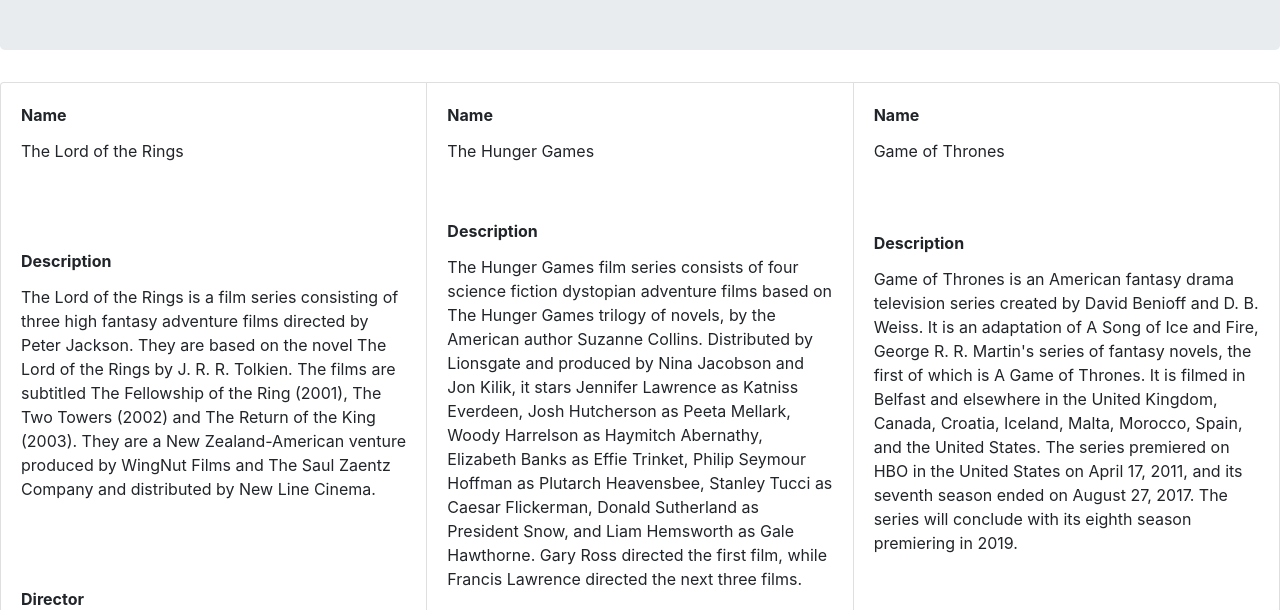
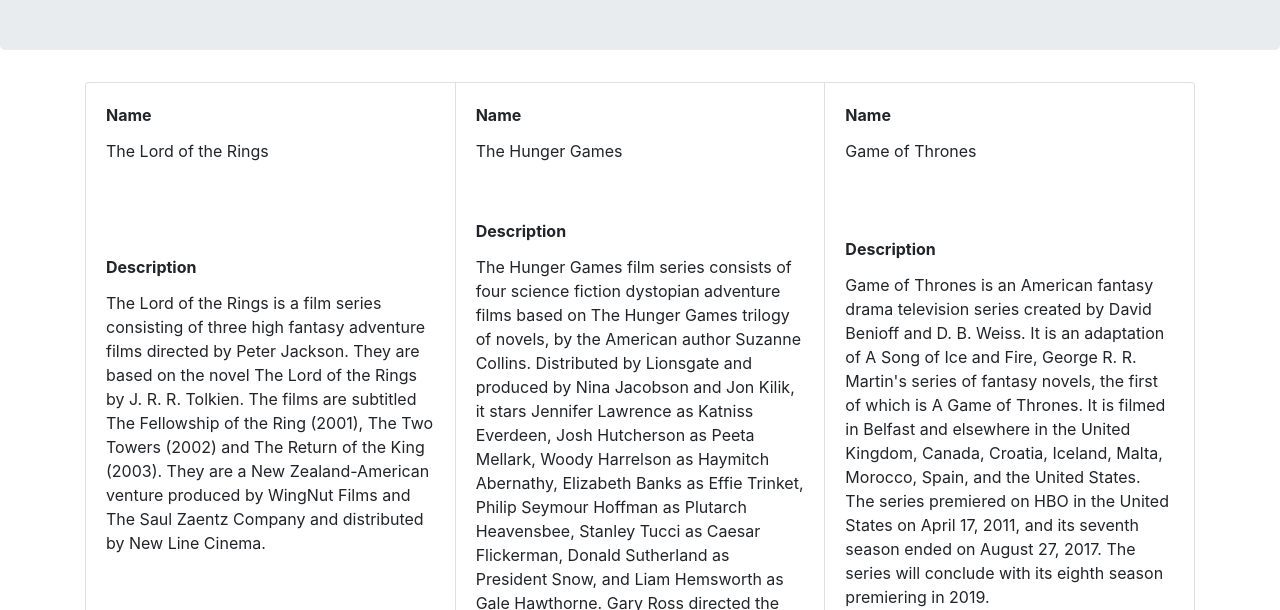
Before and after one commit to AdrianXtreme/practica_vuejs_introduccion, a website: page index.html in a window 1280 px wide. Shown: the part 190-800 px from the top of the page. Drawn offline with nearby package versions, Linux system fonts and the light colour scheme.

Commit message:
diseño completado excepto el tamaño de los botones

```diff
--- a/index.html
+++ b/index.html
@@ -31,6 +31,7 @@
             <div class="jumbotron">
                 <h1 id="title">{{ col.collection.title }}</h1>
             </div>
+            <div class="container">
                     <div class="card-group">
                         <div class="card" v-for="item in col.collection.items">
                             <div class="card-body" v-for="movie in item.data">
@@ -38,7 +39,7 @@
                                     <dt class="card-title">
                                         {{ movie.prompt }}
                                     </dt>
-                            <dd>
+                                    <dd class="card-text">
                                         {{movie.value}}
                                     </dd>
                                 </dl>
@@ -47,6 +48,7 @@
                         </div>
                     </div>
             </div>
+        </div>
         <script src="https://cdn.jsdelivr.net/npm/vue@2/dist/vue.js"></script>
         <script src="/js/script.js"></script>
     </body>
```
Lines whose indentation alone changed are shown as unchanged.
